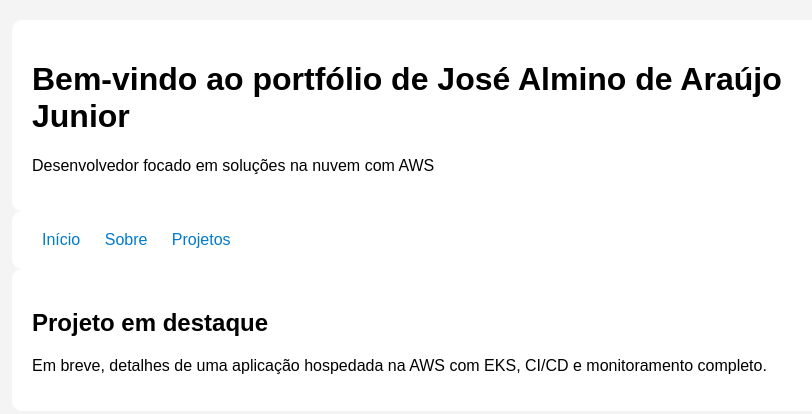
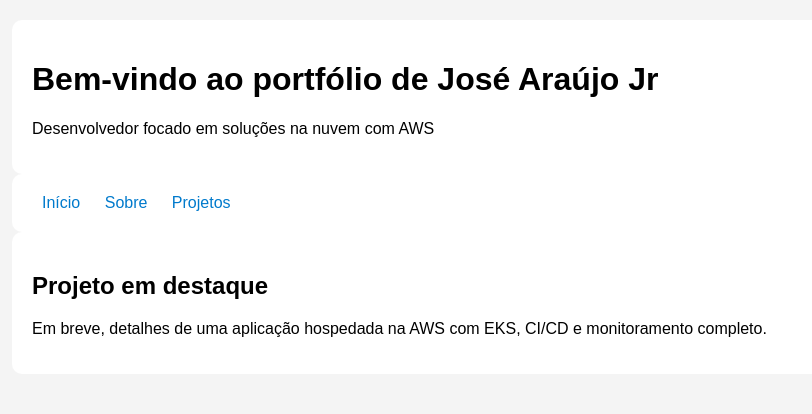
Before and after one commit to josearaujojr/josearaujojr.github.io, a plain HTML site: page index.html in a window 1280 px wide. Shown: the whole page, without its empty margins (208-1020 px from the left). Drawn offline with Linux system fonts and the light colour scheme.

Commit message:
update index

```diff
--- a/index.html
+++ b/index.html
@@ -2,7 +2,7 @@
 <html lang="pt-BR">
 <head>
   <meta charset="UTF-8" />
-  <title>José Almino de Araújo Junior | Portfólio</title>
+  <title>José Araújo Jr | Portfólio</title>
   <style>
     body { font-family: sans-serif; margin: 0; padding: 20px; background: #f4f4f4; }
     header, nav, main { max-width: 800px; margin: auto; background: white; padding: 20px; border-radius: 10px; }
@@ -11,7 +11,7 @@
 </head>
 <body>
   <header>
-    <h1>Bem-vindo ao portfólio de José Almino de Araújo Junior</h1>
+    <h1>Bem-vindo ao portfólio de José Araújo Jr</h1>
     <p>Desenvolvedor focado em soluções na nuvem com AWS</p>
   </header>
   <nav>
```
